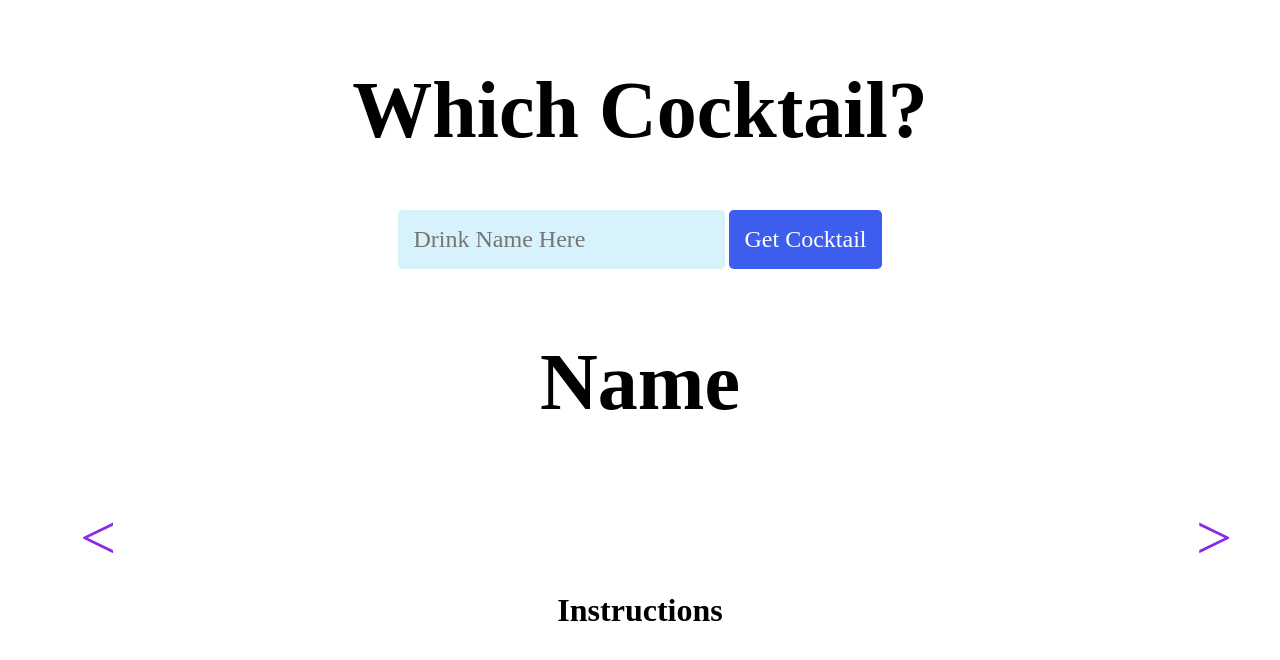
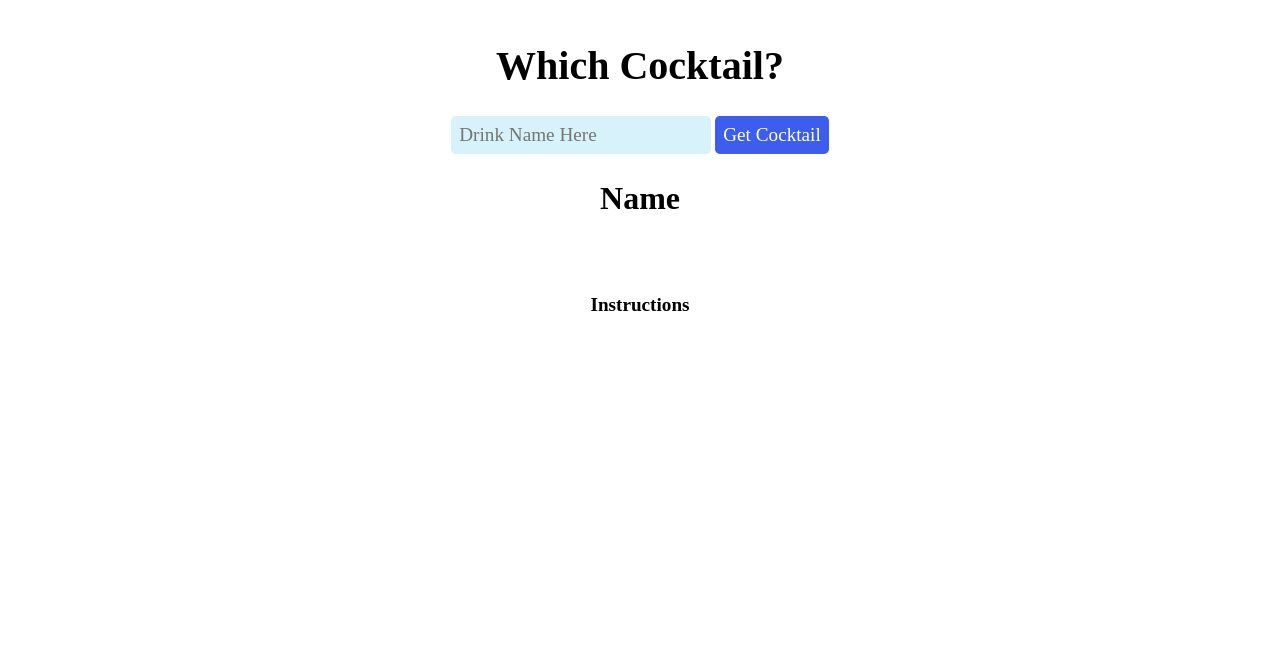
Before and after one commit to richernote/CocktailDB, a plain HTML site: page index.html in a window 1280 px wide. Drawn offline with Linux system fonts and the light colour scheme.

Commit message:
Changed css to make app more consistent between movbile and desktop. Removes forward back buttons.

```diff
--- a/css/style.css
+++ b/css/style.css
@@ -22,53 +22,13 @@ body{
 }
 
 h1 {
-  margin-top: 3rem;
-  font-size: 5rem;
+  font-size: 2.5rem;
 }
 
-#box{
-  display: block;
-  position: relative;
-  margin: 0 auto;
-  height: auto;
-  width: 100vw;
-}
-
-#box::before,
-#box::after {
-  position: absolute;
-  z-index: 2;
-  top: 40%;
-  font-size: 4rem;
-  color: blueviolet;
-}
-
-#box::after {
-  content: '>';
-  right: 5%;
-}
-
-#box::before {
-  content: '<';
-  left: 5%;
-}
-
-h3 {
-  width: 50vw;
-  text-align: center;
-  margin: auto;
-  margin-top: 5rem;
-  font-size: 2rem;
-}
-
-
-/******************************************
-/* ADDITIONAL STYLES
-/*******************************************/
 input,
 button{
-  font-size: 1.5rem;
-  padding: 1rem;
+  font-size: 1.2rem;
+  padding: 0.5rem;
   border: none;
   border-radius: 0.3rem;
 }
@@ -82,6 +42,26 @@ button{
   color: white;
 }
 
+#box{
+  display: block;
+  position: relative;
+  margin: 0 auto;
+  height: auto;
+  max-width: 800px;
+}
+
 h2 {
-  font-size: 5rem;
+  font-size: 2rem;
 }
+
+img {
+  max-width: 250px;
+}
+
+h3 {
+  width: 50vw;
+  text-align: center;
+  margin: auto;
+  margin-top: 2rem;
+  font-size: 1.2rem;
+}
```
